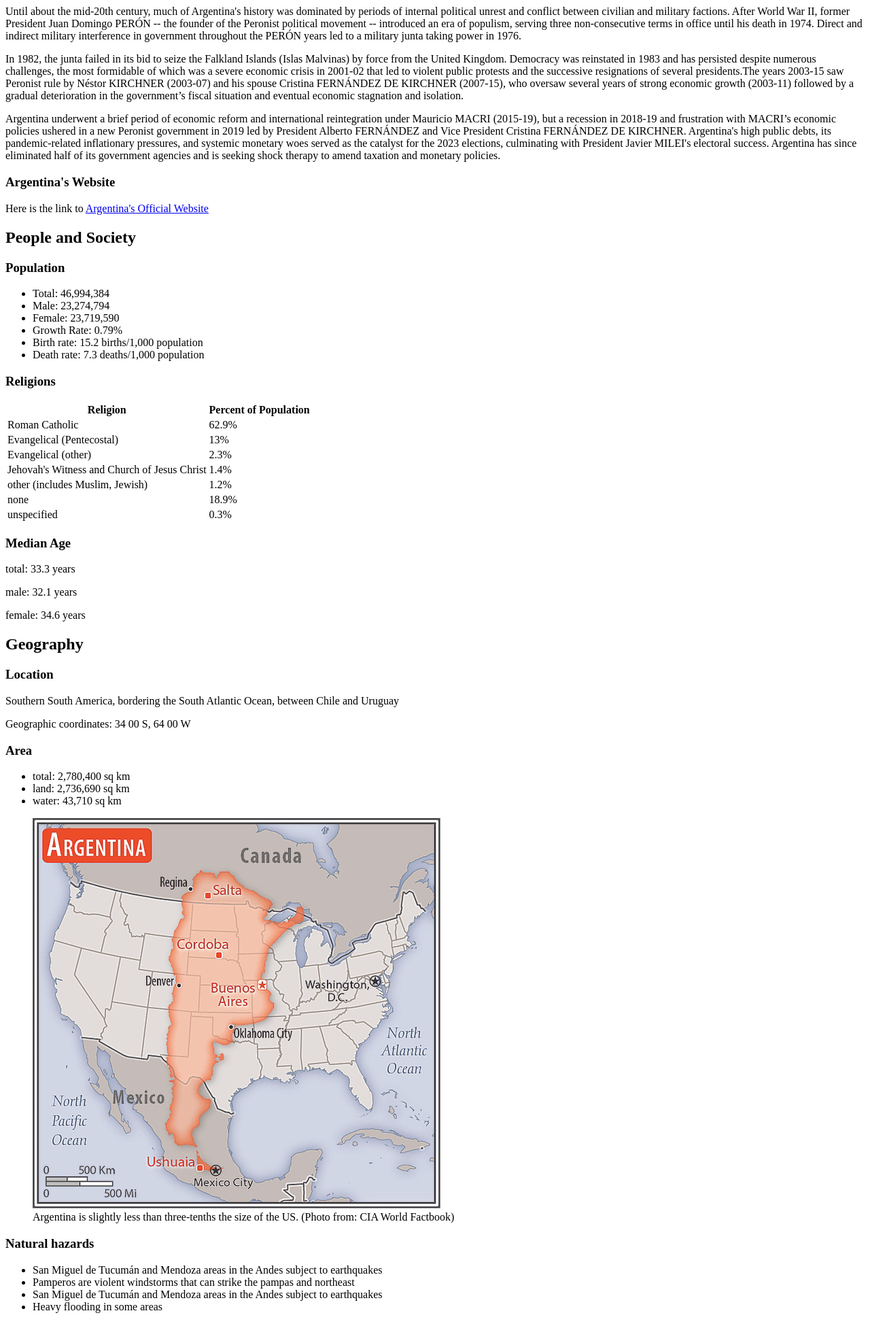
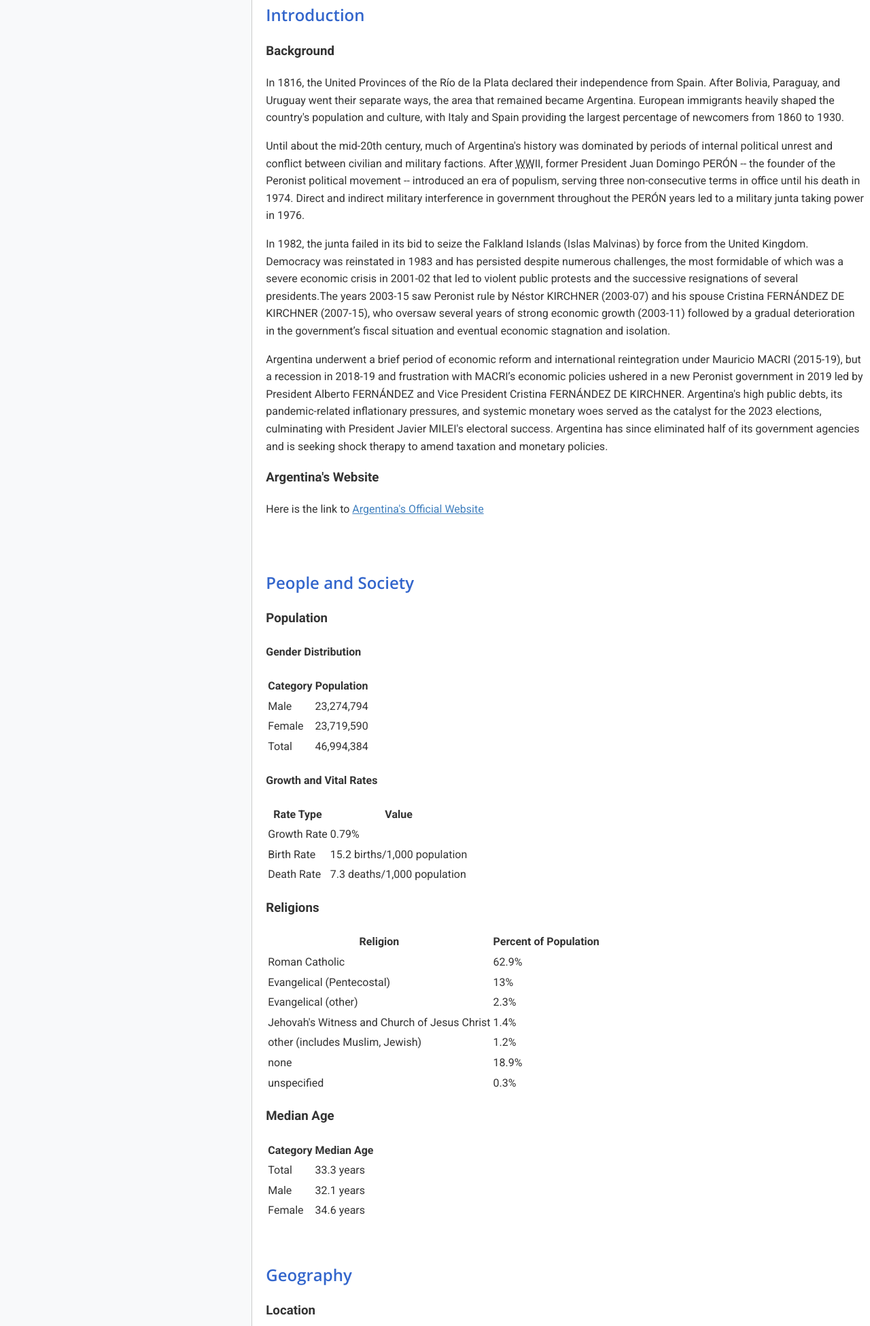
Before and after one commit to sxd15/sxd15.github.io, a plain HTML site: page argentina.html in a window 1280 px wide. Shown: the part 850-2800 px from the top of the page at 68% size. Drawn offline with nearby package versions, Linux system fonts and the light colour scheme.

Commit message:
CSS Project

```diff
--- /dev/null
+++ b/argentina-style.css
@@ -0,0 +1,101 @@
+/* Font Setup */
+@import url('https://fonts.googleapis.com/css2?family=Roboto:wght@400;700&family=Open+Sans:wght@400;600&display=swap');
+
+body {
+    font-family: 'Roboto', sans-serif;
+    background-color: #f8f9fa;
+    color: hsl(0, 0%, 20%);
+    line-height: 1.6;
+    max-width: 60ch; /* limit to 60 characters */
+    margin: 0 auto;
+    padding: 20px;
+    display: grid;
+    grid-template-rows: auto 1fr auto;
+    gap: 20px;
+}
+
+/* Header */
+header {
+    text-align: center;
+    background-color: #003366;
+    color: #ffffff;
+    padding: 20px;
+}
+
+header h1 {
+    font-size: 2.5em;
+}
+
+/* Navigation */
+nav ul {
+    display: flex;
+    justify-content: center;
+    list-style: none;
+    gap: 10px;
+}
+
+nav a {
+    color: rgba(255, 255, 255, 0.8);
+    text-decoration: none;
+    padding: 5px 10px;
+}
+
+nav a:hover {
+    color: #f8f9fa;
+    background-color: hsl(210, 50%, 50%);
+    border-radius: 5px;
+}
+
+nav a:visited {
+    color: rgba(255, 255, 255, 0.6);
+}
+
+nav a:active {
+    color: #ffcccc;
+}
+
+/* Main Content */
+main {
+    display: grid;
+    grid-template-columns: 1fr;
+    gap: 20px;
+    background-color: #ffffff;
+    padding: 20px;
+    border: 1px solid #ccc;
+}
+
+/* Sections */
+section {
+    margin-bottom: 20px;
+}
+
+h2 {
+    font-family: 'Open Sans', sans-serif;
+    color: rgb(51, 102, 204);
+    margin-bottom: 10px;
+}
+
+/* Footer */
+footer {
+    text-align: center;
+    background-color: hsl(210, 20%, 30%);
+    color: #ffffff;
+    padding: 10px;
+}
+
+/* Links */
+a {
+    color: hsl(210, 50%, 50%);
+}
+
+a:hover {
+    color: rgb(51, 102, 204);
+}
+
+a:visited {
+    color: rgba(100, 100, 100, 0.8);
+}
+
+a:active {
+    color: hsl(0, 50%, 50%);
+}
--- a/argentina.html
+++ b/argentina.html
@@ -1,5 +1,6 @@
 <!DOCTYPE html>
 <html lang="en">
+<link rel="stylesheet" href="argentina-style.css">
     <head>
         <meta charset="utf-8">
         <title>Argentina</title>
@@ -12,7 +13,7 @@
         </header>
 
         <figure>
-            <img src="../sxd15.github.io/argentina-flag.png" alt="The flag of Argentina">
+            <img src="argentina-flag.png" alt="The flag of Argentina">
             <figcaption>The flag of Argentina. (Photo from: CIA World Factbook)</figcaption>
         </figure>
 
@@ -38,10 +39,10 @@
                 <article>
                     <h3>Background</h3>
 
-                    <p>In 1816, the United Provinces of the Río de la Plata declared their independence from Spain. After Bolivia, Paraguay, and Uruguay went their separate ways, the area that remained became Argentina. European immigrants heavily shaped the country's population and culture, with Italy and Spain providing the largest percentage of newcomers from 1860 to 1930.</p>
-                    <p>Until about the mid-20th century, much of Argentina's history was dominated by periods of internal political unrest and conflict between civilian and military factions. After World War II, former President Juan Domingo PERÓN -- the founder of the Peronist political movement -- introduced an era of populism, serving three non-consecutive terms in office until his death in 1974. Direct and indirect military interference in government throughout the PERÓN years led to a military junta taking power in 1976.</p>
-                    <p>In 1982, the junta failed in its bid to seize the Falkland Islands (Islas Malvinas) by force from the United Kingdom. Democracy was reinstated in 1983 and has persisted despite numerous challenges, the most formidable of which was a severe economic crisis in 2001-02 that led to violent public protests and the successive resignations of several presidents.The years 2003-15 saw Peronist rule by Néstor KIRCHNER (2003-07) and his spouse Cristina FERNÁNDEZ DE KIRCHNER (2007-15), who oversaw several years of strong economic growth (2003-11) followed by a gradual deterioration in the government’s fiscal situation and eventual economic stagnation and isolation.</p>
-                    <p>Argentina underwent a brief period of economic reform and international reintegration under Mauricio MACRI (2015-19), but a recession in 2018-19 and frustration with MACRI’s economic policies ushered in a new Peronist government in 2019 led by President Alberto FERNÁNDEZ and Vice President Cristina FERNÁNDEZ DE KIRCHNER. Argentina's high public debts, its pandemic-related inflationary pressures, and systemic monetary woes served as the catalyst for the 2023 elections, culminating with President Javier MILEI's electoral success. Argentina has since eliminated half of its government agencies and is seeking shock therapy to amend taxation and monetary policies.</p>
+                    <p>In <time datetime="1816">1816</time>, the United Provinces of the Río de la Plata declared their independence from Spain. After Bolivia, Paraguay, and Uruguay went their separate ways, the area that remained became Argentina. European immigrants heavily shaped the country's population and culture, with Italy and Spain providing the largest percentage of newcomers from <time datetime="1860">1860</time> to <time datetime="1930">1930</time>.</p>
+                    <p>Until about the mid-20th century, much of Argentina's history was dominated by periods of internal political unrest and conflict between civilian and military factions. After <abbr title="World War">WW</abbr>II, former President Juan Domingo PERÓN -- the founder of the Peronist political movement -- introduced an era of populism, serving three non-consecutive terms in office until his death in <time datetime="1974">1974</time>. Direct and indirect military interference in government throughout the PERÓN years led to a military junta taking power in <time datetime="1976">1976</time>.</p>
+                    <p>In <time datetime="1982">1982</time>, the junta failed in its bid to seize the Falkland Islands (Islas Malvinas) by force from the United Kingdom. Democracy was reinstated in <time datetime="1983">1983</time> and has persisted despite numerous challenges, the most formidable of which was a severe economic crisis in <time datetime="2001-02">2001-02</time> that led to violent public protests and the successive resignations of several presidents.The years <time datetime="2003-15">2003-15</time> saw Peronist rule by Néstor KIRCHNER (<time datetime="2003-07">2003-07</time>) and his spouse Cristina FERNÁNDEZ DE KIRCHNER (<time datetime="2007-15">2007-15</time>), who oversaw several years of strong economic growth (<time datetime="2003-11">2003-11</time>) followed by a gradual deterioration in the government’s fiscal situation and eventual economic stagnation and isolation.</p>
+                    <p>Argentina underwent a brief period of economic reform and international reintegration under Mauricio MACRI (<time datetime="2015-19">2015-19</time>), but a recession in <time datetime="2018-19">2018-19</time> and frustration with MACRI’s economic policies ushered in a new Peronist government in <time datetime="2019">2019</time> led by President Alberto FERNÁNDEZ and Vice President Cristina FERNÁNDEZ DE KIRCHNER. Argentina's high public debts, its pandemic-related inflationary pressures, and systemic monetary woes served as the catalyst for the <time datetime="2023">2023</time> elections, culminating with President Javier MILEI's electoral success. Argentina has since eliminated half of its government agencies and is seeking shock therapy to amend taxation and monetary policies.</p>
                 </article>
                 <h3>Argentina's Website</h3>
                 <p>Here is the link to <a href="https://www.argentina.gob.ar/">Argentina's Official Website</a></p>
@@ -52,6 +53,54 @@
                 <h2>People and Society</h2>
                 <article id="population">
                     <h3>Population</h3>
+                    <h4>Gender Distribution</h4>
+                    <table>
+                        <thead>
+                            <tr>
+                                <th>Category</th>
+                                <th>Population</th>
+                            </tr>
+                        </thead>
+                        <tbody>
+                            <tr>
+                                <td>Male</td>
+                                <td>23,274,794</td>
+                            </tr>
+                            <tr>
+                                <td>Female</td>
+                                <td>23,719,590</td>
+                            </tr>
+                            <tr>
+                                <td>Total</td>
+                                <td>46,994,384</td>
+                            </tr>
+                        </tbody>
+                    </table>
+                    <h4>Growth and Vital Rates</h4>
+                    <table>
+                        <thead>
+                            <tr>
+                                <th>Rate Type</th>
+                                <th>Value</th>
+                            </tr>
+                        </thead>
+                        <tbody>
+                            <tr>
+                                <td>Growth Rate</td>
+                                <td>0.79%</td>
+                            </tr>
+                            <tr>
+                                <td>Birth Rate</td>
+                                <td>15.2 births/1,000 population</td>
+                            </tr>
+                            <tr>
+                                <td>Death Rate</td>
+                                <td>7.3 deaths/1,000 population</td>
+                            </tr>
+                        </tbody>
+                    </table>
+
+                    <!-- <h3>Population</h3>
                     <ul>
                         <li>Total: 46,994,384</li>
                         <li>Male: 23,274,794</li>
@@ -59,7 +108,7 @@
                         <li>Growth Rate: 0.79%</li>
                         <li>Birth rate: 15.2 births/1,000 population</li>
                         <li>Death rate: 7.3 deaths/1,000 population</li>
-                    </ul>
+                    </ul> -->
                 </article>
                 <article id="religion">
                     <h3>Religions</h3>
@@ -105,9 +154,28 @@
 
                 <article id="age">
                     <h3>Median Age</h3>
-                    <p>total: 33.3 years</p>
-                    <p>male: 32.1 years</p>
-                    <p>female: 34.6 years</p>
+                    <table>
+                        <thead>
+                            <tr>
+                                <th>Category</th>
+                                <th>Median Age</th>
+                            </tr>
+                        </thead>
+                        <tbody>
+                            <tr>
+                                <td>Total</td>
+                                <td>33.3 years</td>
+                            </tr>
+                            <tr>
+                                <td>Male</td>
+                                <td>32.1 years</td>
+                            </tr>
+                            <tr>
+                                <td>Female</td>
+                                <td>34.6 years</td>
+                            </tr>
+                        </tbody>
+                    </table>
                 </article>
             </section>
 
@@ -120,15 +188,33 @@
                 </article>
                 <article id="area">
                     <h3>Area</h3>
-                    <ul>
-                        <li>total: 2,780,400 sq km</li>
-                        <li>land: 2,736,690 sq km</li>
-                        <li>water: 43,710 sq km</li>
-                    </ul>
+                    <table>
+                        <thead>
+                            <tr>
+                                <th>Category</th>
+                                <th>Area</th>
+                            </tr>
+                        </thead>
+                        <tbody>
+                            <tr>
+                                <td>Total</td>
+                                <td>2,780,400 sq km</td>
+                            </tr>
+                            <tr>
+                                <td>Land</td>
+                                <td>2,736,690 sq km</td>
+                            </tr>
+                            <tr>
+                                <td>Water</td>
+                                <td>43,710 sq km</td>
+                            </tr>
+                        </tbody>
+                    </table>
                 </article>
+
                 <figure>
-                    <img src="../sxd15.github.io/argentina-area.png" alt="An area comparison map of Argentina">
-                    <figcaption>Argentina is slightly less than three-tenths the size of the US. (Photo from: CIA World Factbook)</figcaption>
+                    <img src="argentina-area.png" alt="An area comparison map of Argentina">
+                    <figcaption>Argentina is slightly less than three-tenths the size of the US. (Photo from: <abbr title="Central Intelligence Agency">CIA</abbr> World Factbook)</figcaption>
                 </figure>
                 <article id="natural-hazards">
                     <h3>Natural hazards</h3>
@@ -141,7 +227,7 @@
                     <h4>Volcanism</h4>
                     <ul>
                         <li>Andes Mountains along the Chilean border</li>
-                        <li>Copahue (2,997 m) last erupted in 2000</li>
+                        <li>Copahue</li>
                         <li>Llullaillaco</li>
                         <li>Maipo</li>
                         <li>Planchón-Peteroa</li>
```
